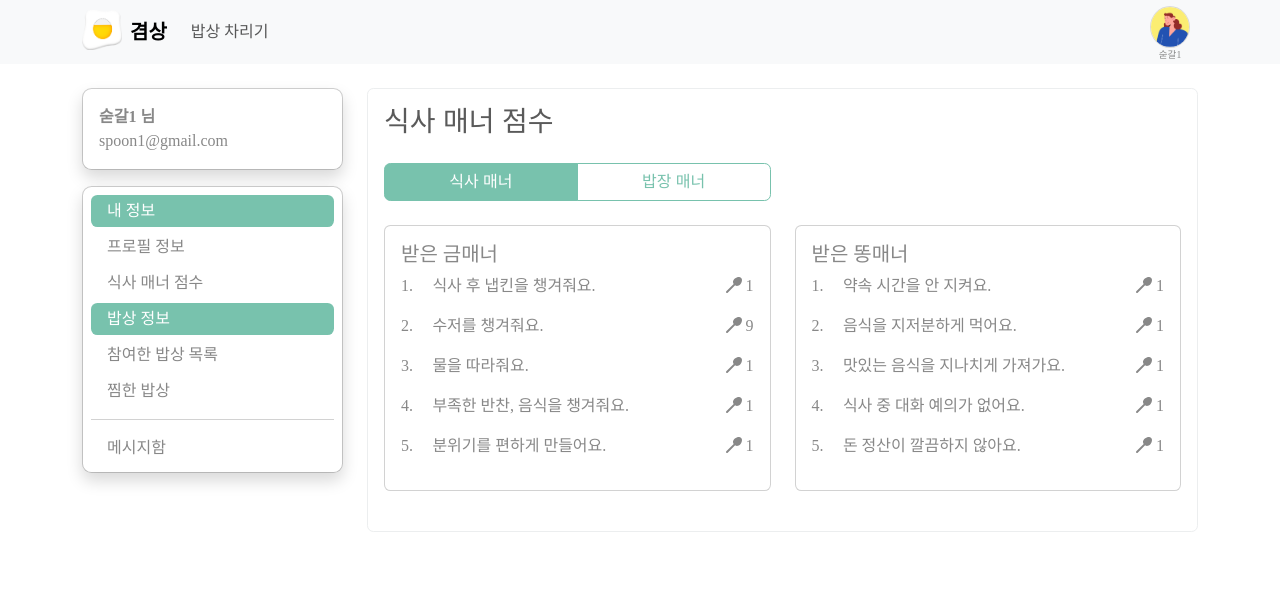
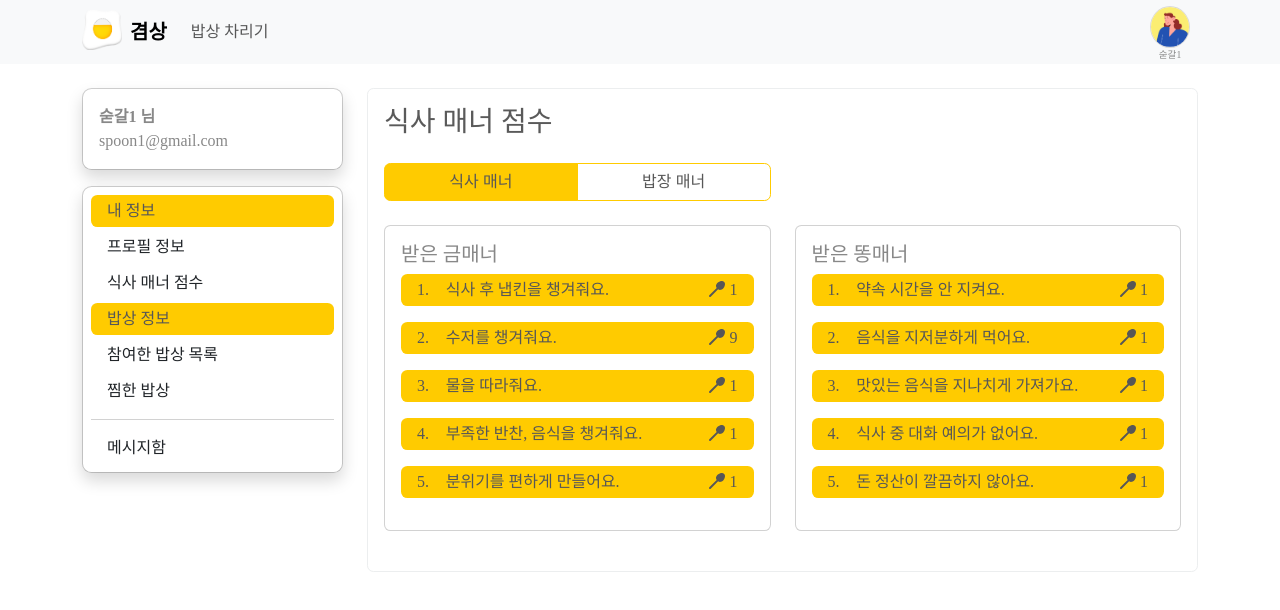
Before and after one commit to developer-dignity-team-2/gyeom-sang_client, a Vue app: page /mypage/score in a window 1280 px wide. Shown: the top 610 px of the page. Built offline with nearby package versions, Linux system fonts and the light colour scheme; a web font is replaced by a local one.

Commit message:
[UPDATE] main color 수정

```diff
--- a/src/assets/scss/reset.scss
+++ b/src/assets/scss/reset.scss
@@ -1,3 +1,166 @@
+$primary:       #ffcb00 !default;
+$secondary:     #f3969a !default;
+
+// minty color reset
+.btn-primary{
+	color: #575757;
+	background-color: #ffcb00;
+	border-color: #ffcb00;
+}
+.btn-primary:hover {
+  color: #575757;
+  background-color: #ffcb00;
+  border-color: #ffcb00;
+}
+.btn-check:focus + .btn-primary, .btn-primary:focus {
+  color: #575757;
+  background-color: none;
+	border-color: none;
+  box-shadow: none;
+}
+
+.btn-check:checked + .btn-primary,
+.btn-check:active + .btn-primary, .btn-primary:active, .btn-primary.active,
+.show > .btn-primary.dropdown-toggle {
+  color: #575757;
+  background-color: none;
+  border-color: none;
+}
+
+.btn-check:checked + .btn-primary:focus,
+.btn-check:active + .btn-primary:focus, .btn-primary:active:focus, .btn-primary.active:focus,
+.show > .btn-primary.dropdown-toggle:focus {
+  box-shadow: none;
+}
+
+.btn-primary:disabled, .btn-primary.disabled {
+  color: #575757;
+  background-color: none;
+  border-color: none;
+}
+
+
+.btn-secondary{
+	color:#666;
+	background-color:#f4f4f4;
+	border-color:#fff;
+
+}
+.btn-secondary:hover {
+	color:#666;
+	background-color:#f4f4f4;
+	border-color:#fff;
+}
+
+.btn-check:focus + .btn-secondary, .btn-secondary:focus {
+	color:#666;
+	background-color:#f4f4f4;
+	border-color:#fff;
+  box-shadow: none;
+}
+
+.btn-check:checked + .btn-secondary,
+.btn-check:active + .btn-secondary, .btn-secondary:active, .btn-secondary.active,
+.show > .btn-secondary.dropdown-toggle {
+	color:#666;
+	background-color:#f4f4f4;
+	border-color:#fff;
+}
+
+.btn-check:checked + .btn-secondary:focus,
+.btn-check:active + .btn-secondary:focus, .btn-secondary:active:focus, .btn-secondary.active:focus,
+.show > .btn-secondary.dropdown-toggle:focus {
+  box-shadow: none;
+}
+
+.btn-secondary:disabled, .btn-secondary.disabled {
+	color:#666;
+	background-color:#f4f4f4;
+	border-color:#fff;
+}
+.form-control:focus {
+  color: #888;
+  background-color: #fff;
+  border-color: #bce1d6;
+  outline: 0;
+  box-shadow: #fff;
+}
+
+.dropdown-item {
+  display: block;
+  width: 100%;
+  padding: 0.25rem 1rem;
+  clear: both;
+  font-weight: 400;
+  color: #212529;
+  text-align: inherit;
+  text-decoration: none;
+  white-space: nowrap;
+  background-color: transparent;
+  border: 0;
+}
+
+.dropdown-item:hover, .dropdown-item:focus {
+  color: #575757;
+  background-color: #fff9e1;
+}
+
+.dropdown-item.active {
+  color: #575757;
+  text-decoration: none;
+  background-color: #ffcb00;
+}
+.dropdown-item:active {
+  color: #575757;
+  text-decoration: none;
+  background-color:none;
+}
+
+.text-primary {
+  --bs-text-opacity: 1;
+  color: #ffcb00 !important;
+}
+
+.form-control:focus {
+  color: #888;
+  background-color: #fff;
+  border-color: #ffcb00;
+  outline: 0;
+  box-shadow: 0 0 0 0 rgb(255,255,255);
+}
+.form-range:focus::-webkit-slider-thumb {
+  box-shadow: 0 0 0 0 rgb(255,255,255);
+}
+
+.form-range:focus::-moz-range-thumb {
+  box-shadow: 0 0 0 0 rgb(255,255,255);
+}
+.was-validated .form-control:valid:focus, .form-control.is-valid:focus {
+  border-color: #ffcb00;
+  box-shadow: 0 0 0 0 rgb(255,255,255);
+}
+.was-validated .form-select:valid:focus, .form-select.is-valid:focus {
+  border-color: #ffcb00;
+  box-shadow: 0 0 0 0 rgb(255,255,255);
+}
+.was-validated .form-check-input:valid:focus, .form-check-input.is-valid:focus {
+  box-shadow: 0 0 0 0 rgb(255,255,255);
+}
+.form-select:focus {
+  border-color: #ffcb00;
+  outline: 0;
+  box-shadow: 0 0 0 0 rgb(255,255,255);
+}
+.form-control:disabled, .form-control[readonly] {
+	&:focus{
+		border-color: #ffcb00;
+  	outline: 0;
+  	box-shadow: 0 0 0 0 rgb(255,255,255);
+	}
+  background-color: #f7f7f9;
+  opacity: 1;
+}
+
 dl, dt, dd, ol, ul, li{
 	margin: 0;
 	padding: 0;
@@ -6,20 +169,8 @@ dl, dt, dd, ol, ul, li{
 ol, ul, dl {
 	list-style: none;
 }
-.btn-primary{
-	background-color:#ffcb00;
-	border-color:#fff;
-	color:#575757;
-};
-// .btn-outline-primary{
-// 	border-color:#f6d912;
-// 	color:#f6d912
-// }
-.btn-secondary{
-	background-color:#f4f4f4;
-	color:#666;
-	border-color:#fff;
-}
+
+
 .form-check-input:checked{
 	background-color: #ffcb00;
 	border-color:#ffcb00;
--- a/src/components/BabsangCard.vue
+++ b/src/components/BabsangCard.vue
@@ -1,5 +1,5 @@
 <template>
-	<div class="card rounded" style="overflow: hidden">
+	<div class="card rounded" style="overflow: hidden; cursor: pointer">
 		<img
 			:src="itemData.dining_thumbnail"
 			class="card-img-center"
--- a/src/views/babsang-create.vue
+++ b/src/views/babsang-create.vue
@@ -1,7 +1,6 @@
 <template>
 	<div class="container mb" style="max-width: 1000px">
 		<!-- 썸네일 추가 -->
-		<!-- <BaseImageInput @imageData="getImageData($event)"></BaseImageInput> -->
 		<div class="row my-4">
 			<div class="col">
 				<div class="img-wrap rounded">
@@ -11,10 +10,11 @@
 						@click="chooseImage"
 					>
 						<input
+							type="file"
 							class="form-control file-control"
 							ref="fileInput"
-							type="file"
-							@input="onSelectFile"
+							accept="image/png, image/jpeg"
+							@change="onSelectFile"
 						/>
 						<button class="btn loadBtn btn-primary m-2" @click="chooseImage">
 							<font-awesome-icon icon="fa-solid fa-image" />
@@ -59,20 +59,15 @@
 								<userMap />
 							</div>
 						</div>
+
 						<!-- datepicker 삽입 -->
 						<div class="form-group">
-							식사 일시<datepicker
+							식사 일시
+							<datepicker
 								v-model="dining_datetime"
 								class="form-control py-6 px-36 m-1"
 								placeholder="식사 일시"
 							/>
-							<!-- <input
-								type="email"
-								class="form-control"
-								id="exampleInputEmail1"
-								aria-describedby="emailHelp"
-								placeholder="검색"
-							/> -->
 						</div>
 						<!-- datepicker 삽입 -->
 						<div class="form-group">
@@ -87,14 +82,6 @@
 								class="form-control py-6 px-36 m-1"
 								placeholder="모집 마감"
 							/>
-
-							<!-- <input
-								type="email"
-								class="form-control"
-								id="exampleInputEmail1"
-								aria-describedby="emailHelp"
-								placeholder="검색"
-							/> -->
 						</div>
 
 						<div class="form-group">
@@ -191,7 +178,7 @@
 <script>
 import userMap from '@/components/UserMap.vue';
 import Datepicker from 'vue3-datepicker';
-// import BaseImageInput from '@/components/BaseImageInput';
+
 // import { ref } from 'vue';
 // const picked = ref(new Date());
 
@@ -220,7 +207,6 @@ export default {
 		},
 		onSelectFile() {
 			const input = this.$refs.fileInput;
-
 			const files = input.files;
 			if (files && files[0]) {
 				const reader = new FileReader();
@@ -232,6 +218,13 @@ export default {
 			this.dining_thumbnail = this.$refs.fileInput.files[0];
 			console.log(this.dining_thumbnail);
 		},
+		// onSelectFile() {
+		// 	const input = this.$refs.fileInput;
+		// 	const files = input.files;
+		// 	if(files && files[0]){
+		// 		const reader = new FileReader();
+		// 	}
+		// },
 
 		//밥상 생성하기
 		async onSubmitForm() {
--- a/src/views/mypage-babsang.vue
+++ b/src/views/mypage-babsang.vue
@@ -110,4 +110,17 @@ export default {
 	},
 };
 </script>
-<style scoped lang="scss"></style>
+<style scoped lang="scss">
+.btn-primary {
+	color: #575757;
+	background-color: #ffcb00;
+	border-color: #ffcb00;
+}
+.btn-outline-primary {
+	color: #575757;
+	border-color: #ffcb00;
+	&:hover {
+		background-color: #ffcb00;
+	}
+}
+</style>
--- a/src/views/mypage-favorites.vue
+++ b/src/views/mypage-favorites.vue
@@ -95,3 +95,17 @@ export default {
 	},
 };
 </script>
+<style scoped lang="scss">
+.btn-primary {
+	color: #575757;
+	background-color: #ffcb00;
+	border-color: #ffcb00;
+}
+.btn-outline-primary {
+	color: #575757;
+	border-color: #ffcb00;
+	&:hover {
+		background-color: #ffcb00;
+	}
+}
+</style>
--- a/src/views/mypage-profile.vue
+++ b/src/views/mypage-profile.vue
@@ -166,7 +166,7 @@ export default {
 	},
 };
 </script>
-<style scoped>
+<style scoped lang="scss">
 .img-wrap {
 	position: relative;
 	width: 100%;
--- a/src/views/mypage-score.vue
+++ b/src/views/mypage-score.vue
@@ -147,3 +147,17 @@ export default {
 	},
 };
 </script>
+<style scoped lang="scss">
+.btn-primary {
+	color: #575757;
+	background-color: #ffcb00;
+	border-color: #ffcb00;
+}
+.btn-outline-primary {
+	color: #575757;
+	border-color: #ffcb00;
+	&:hover {
+		background-color: #ffcb00;
+	}
+}
+</style>
```
